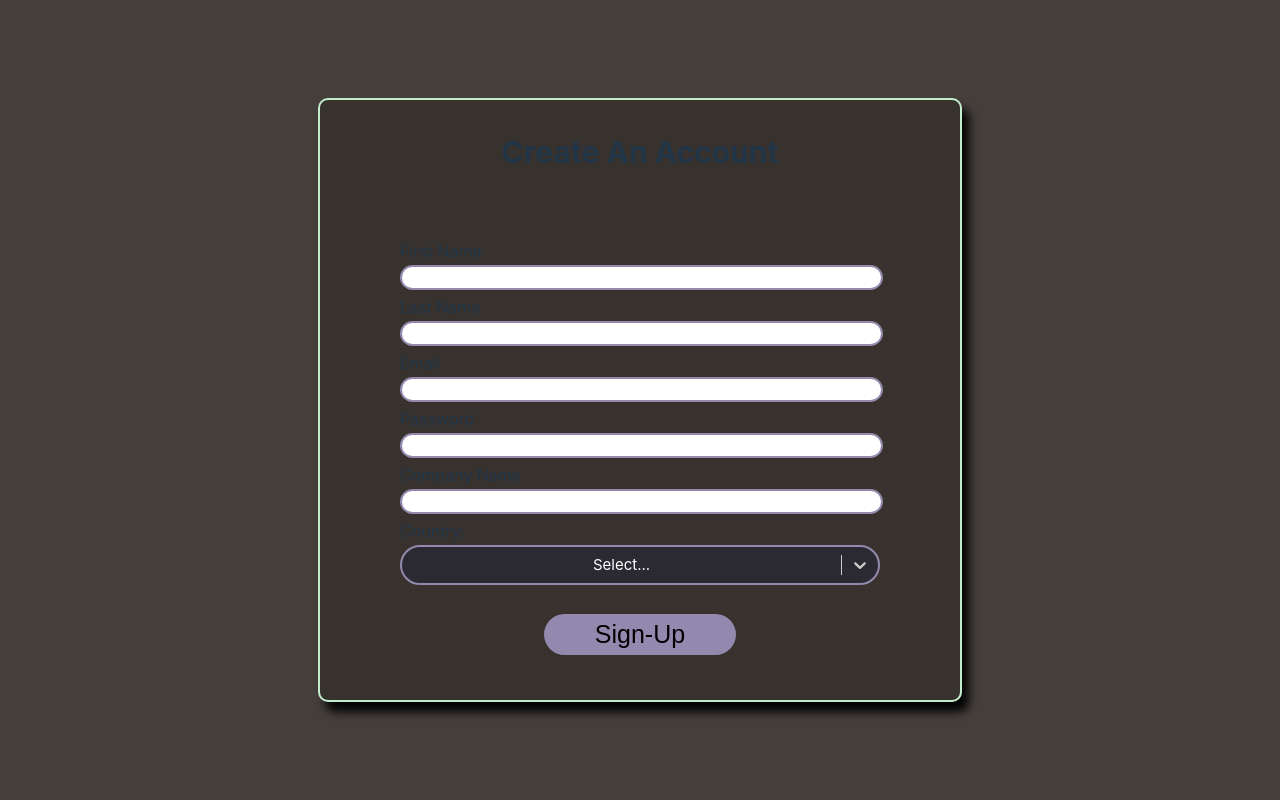
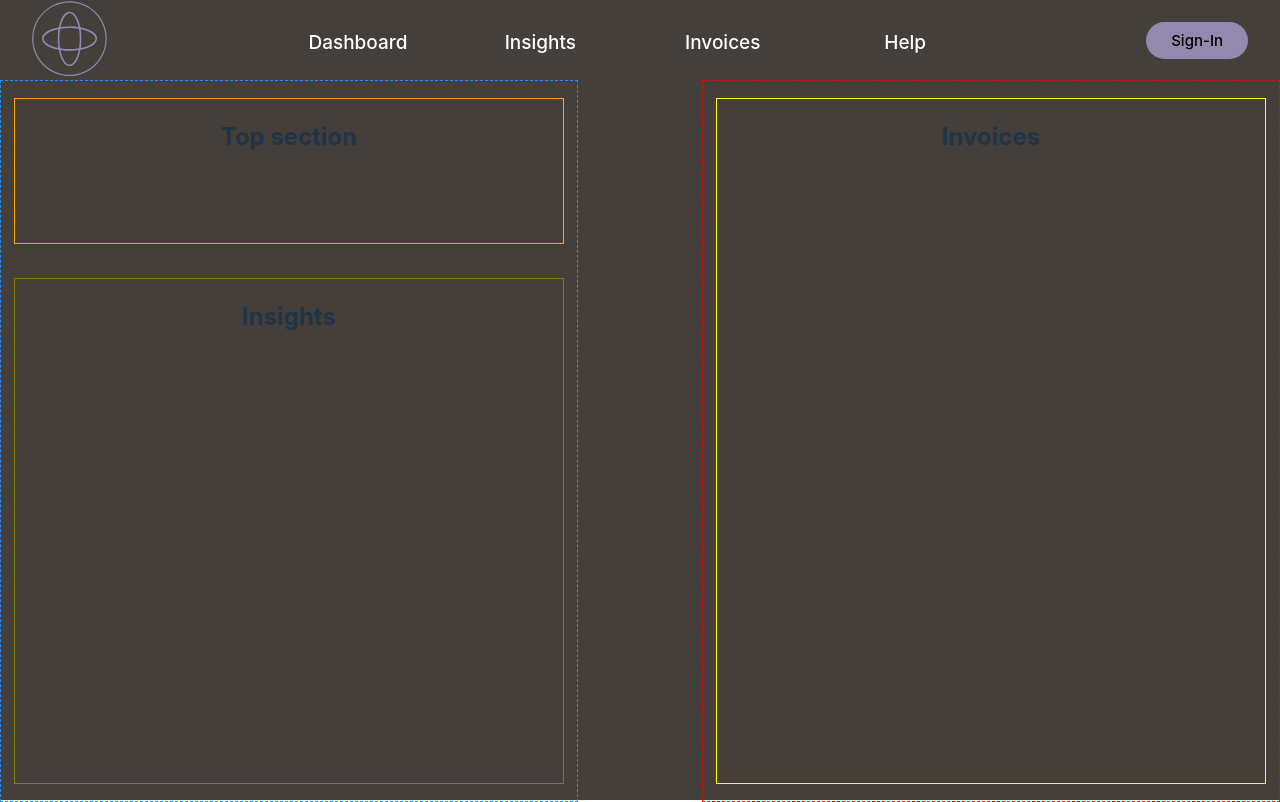
Before and after one commit to Mattyfegan/invoice-management, a React (Vite) app: page /dashboard in a window 1280 px wide. Built offline with nearby package versions, Linux system fonts and the light colour scheme.

Commit message:
ClientSide routing, edited nav, Dashboard skeleton

```diff
--- a/package.json
+++ b/package.json
@@ -13,6 +13,7 @@
     "react": "^18.2.0",
     "react-dom": "^18.2.0",
     "react-particles": "^2.9.3",
+    "react-router-dom": "^6.12.1",
     "react-select": "^5.7.3",
     "react-select-country-list": "^2.2.3",
     "react-tsparticles": "^2.9.3",
--- a/src/App.tsx
+++ b/src/App.tsx
@@ -1,12 +1,13 @@
 import LandingPage from "./components/landingPage"
-import RegisterPage from "./components/registerPage"
+import NavBar from "./components/nav"
+// import RegisterPage from "./components/registerPage"
 import './App.css'
 
 function App() {
   return (
     <>
-      {/* <LandingPage/> */}
-      <RegisterPage/>
+      <NavBar />
+      <LandingPage/>
     </>
   )
 }
--- /dev/null
+++ b/src/components/dashboard.tsx
@@ -0,0 +1,29 @@
+import "../styles/dashboard.css"
+import NavBar from "./nav"
+
+function Dashboard(){
+    return (
+      <>
+        <body className="dashBody">
+            <NavBar />
+            <div className="dashContainer">
+                <div className="leftContainer">
+                    <div className="topSection">
+                        <h2>Top section</h2>
+                    </div>
+                    <div className="insightsContainer">
+                        <h2>Insights</h2>
+                    </div>
+                </div>
+                <div className="rightContainer">
+                    <div className="invoiceContainer">
+                        <h2> Invoices </h2>
+                    </div>
+                </div>
+            </div>
+        </body>
+      </>
+    )
+  }
+
+  export default Dashboard
--- a/src/components/landingPage.tsx
+++ b/src/components/landingPage.tsx
@@ -1,4 +1,3 @@
-import NavBar from "./nav"
 import Particlez from "./particles"
 import LandingCards from "./landingCards"
 
@@ -7,9 +6,6 @@ import '../styles/landingPage.css'
 function LandingPage(){
   return (
     <>
-      <div className="navigation">
-          <NavBar/>
-      </div>
       <Particlez/>
       <div className="body">
       <h1 id="heading">INVOICE MANAGEMENT, <span className="colouredText">MADE EASY</span></h1>
--- a/src/components/login.tsx
+++ b/src/components/login.tsx
@@ -45,13 +45,12 @@ export default function Modal(props: ModalType) {
                   <input type="password" id="pass" name="pass"/>
                   <input type="submit" value="Sign-In" className="signInButton"/>
                 </form>
-                <a href="#" className="registerLink">Not a member? Register here.</a>
+                <a href="/register" className="registerLink">Not a member? Register here.</a>
               </div>
               <div className="googleContent">
                 <h2>Or</h2>
                 <button className="googleSignIn">Sign-In With Google</button>
               </div>
-
             </div>
           </div>
         </div>
--- a/src/components/nav.tsx
+++ b/src/components/nav.tsx
@@ -7,11 +7,12 @@ import "../App.css"
 export default function NavBar(){
     const { isOpen, toggle } = useModal();
     return(
-        <header>
-            <a href="#"><img src={logo} alt="logo"/></a>
+        <div className="navContainer">
+            <header >
+                <a href="/"><img src={logo} alt="logo"/></a>
                 <nav>
                     <ul className="navLinks">
-                    <li><a href="#">Dashboard</a></li>
+                        <li><a href="/dashboard">Dashboard</a></li>
                         <li><a href="#">Insights</a></li>
                         <li><a href="#">Invoices</a></li>
                         <li><a href="#">Help</a></li>
@@ -20,5 +21,6 @@ export default function NavBar(){
                 <button className="loginButton" onClick={toggle}>Sign-In</button>
                 <Modal isOpen={isOpen} toggle={toggle}></Modal>
             </header>
+        </div>
     )
 }
--- a/src/hooks/selectCountry.tsx
+++ b/src/hooks/selectCountry.tsx
@@ -1,5 +1,6 @@
 import React from 'react';
-import Select, { ValueType } from 'react-select';
+import Select from 'react-select';
+import ValueType from "react-select";
 import { StylesConfig } from 'react-select';
 
 interface CountryOption {
@@ -250,7 +251,7 @@ const countryOptions = [
 ];
 
 const customStyles: StylesConfig = {
-    control: (provided, state) => ({
+    control: (provided) => ({
       ...provided,
       border: '2px solid #9389AE',
       borderRadius: '50px',
@@ -262,15 +263,15 @@ const customStyles: StylesConfig = {
       fontSize: '15px',
       color: 'white'
     }),
-    singleValue: (provided, state) => ({
+    singleValue: (provided) => ({
         ...provided,
         color: 'white',
     }),
-    placeholder: (provided, state) => ({
+    placeholder: (provided) => ({
         ...provided,
         color: 'white',
     }),
-    input: (provided, state) => ({
+    input: (provided) => ({
         ...provided,
         color: 'white',
     }),
--- a/src/main.tsx
+++ b/src/main.tsx
@@ -1,10 +1,30 @@
 import React from 'react'
 import ReactDOM from 'react-dom/client'
+import { createBrowserRouter, RouterProvider } from 'react-router-dom'
 import App from './App.tsx'
 import './index.css'
 
+import RegisterPage from './components/registerPage.tsx'
+import Dashboard from './components/dashboard.tsx'
+
+const router = createBrowserRouter([
+  {
+    path: "/",
+    element: <App />
+  },
+  {
+    path: "/register",
+    element: <RegisterPage />
+  },
+  {
+    path: "/dashboard",
+    element: <Dashboard />
+  }
+])
+
+
 ReactDOM.createRoot(document.getElementById('root') as HTMLElement).render(
   <React.StrictMode>
-    <App />
+    <RouterProvider router={router} />
   </React.StrictMode>,
 )
--- /dev/null
+++ b/src/styles/dashboard.css
@@ -0,0 +1,50 @@
+.dashBody{
+    background-color: var(--accentBrown)
+}
+
+.dashContainer{
+    height: 90%;
+    width: 100vw;
+    position: absolute;
+    bottom:0;
+    display: flex;
+    flex-direction: row;
+    justify-content: space-between;
+}
+
+.leftContainer{
+    height: 100%;
+    width: 45%;
+    display: flex;
+    justify-content: center;
+    align-items: center;
+    flex-wrap: wrap;
+    border: 1px dashed dodgerblue
+}
+
+.topSection{
+    height: 20%;
+    width: 95%;
+    border: 1px solid orange
+}
+
+.insightsContainer{
+    height: 70%;
+    width: 95%;
+    border: 1px solid olive
+}
+
+.rightContainer{
+    height: 100%;
+    width: 45%;
+    display: flex;
+    justify-content: center;
+    align-items: center;
+    border: 1px dashed red
+}
+
+.invoiceContainer{
+    width: 95%;
+    height: 95%;
+    border: 1px solid yellow
+}
--- a/src/styles/login.css
+++ b/src/styles/login.css
@@ -74,14 +74,19 @@
     width: 100%;
     display: flex;
     justify-content: center;
+    align-items: start;
     flex-wrap: wrap;
     margin-top: 10px;
+    /* border: 1px solid greenyellow */
 }
 
 .loginForm{
-    margin-top: 10px;
     width: 80%;
-    height: 55%;
+    height: 70%;
+    display: flex;
+    justify-content: center;
+    flex-wrap: wrap;
+    /* border: 1px solid orangered */
 }
 
 .login label{
@@ -124,7 +129,9 @@
 }
 
 .googleContent{
-    height: 35%;
+    height: 30%;
+    display: inline-block;
+    /* border: 1px dotted magenta */
 }
 
 .googleContent h2{
--- a/src/styles/nav.css
+++ b/src/styles/nav.css
@@ -1,11 +1,21 @@
+.navContainer{
+    width: 100%;
+    height: 10%;
+    position: absolute;
+    top: 0;
+    z-index: 1;
+    display: block;
+    /* border: 1px solid red */
+}
 header{
     width: 95%;
+    height: 100%;
     display: flex;
     justify-content: space-between;
     align-items: center;
     font-size: 19px;
     margin: auto;
-    /* border-radius: 50px; */
+    /* border: 1px solid greenyellow */
 }
 
 nav{
@@ -16,8 +26,8 @@ nav{
 }
 
 header img{
-    width: 80px;
-    height: 80px;
+    width: 75px;
+    height: 75px;
     margin-top: 5px;
 }
 
```
Also changed, not shown: 1 other file (tests, documents, lock files or other folders). Lines whose indentation alone changed are shown as unchanged.
